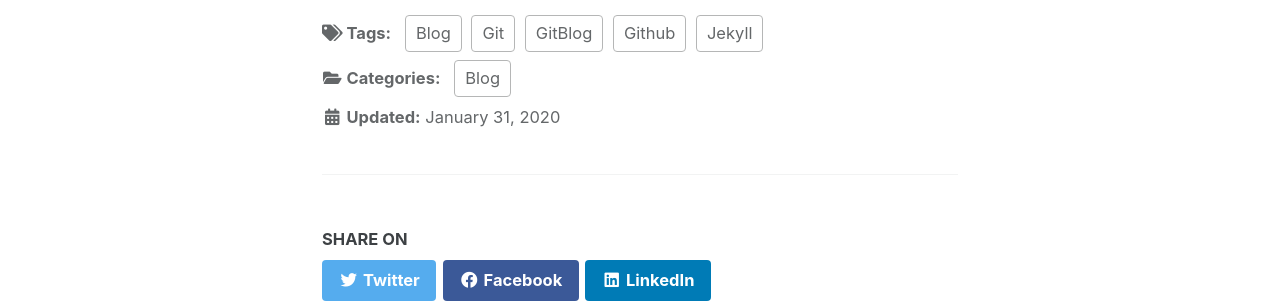
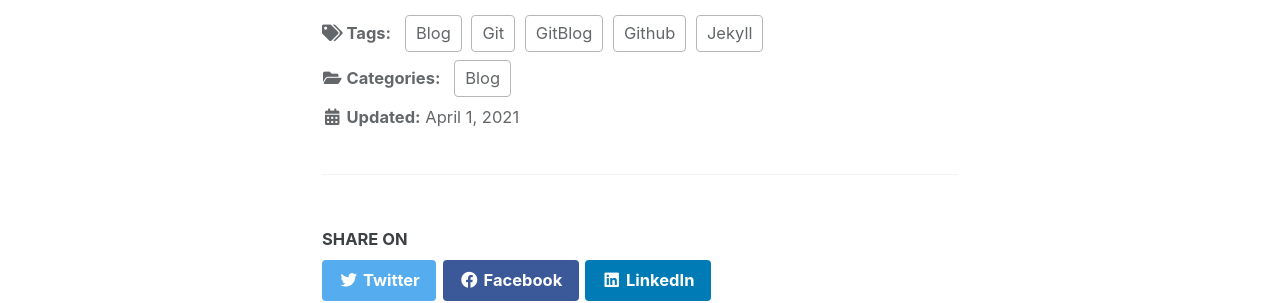
Before and after one commit to edw216/edw216.github.io, a Jekyll site: the page built from _posts/2021-03-31-gitblog-start.md, in a window 1280 px wide and 900 px high, scrolled down 8325 px. Shown: the part 245-548 px from the top of the window. Built offline with Jekyll 4.4.1, drawn with Linux system fonts in a browser that asks for light colours; cached includes are drawn as plain includes.

Commit message:
2021-04-01 update blog commit:

```diff
--- a/_posts/2021-03-31-gitblog-start.md
+++ b/_posts/2021-03-31-gitblog-start.md
@@ -10,7 +10,7 @@ toc: true
 toc_sticky: true
 
 date: 2021-03-31
-last_modified_at: 2020-01-31
+last_modified_at: 2021-04-01
 ---
 
 기존에 깃 블로그를 했었는데 관리를 너무 안하고 운영하는 방법을 잊어버려서 처음부터 다시 시작하기로 했습니다.<br>
@@ -82,7 +82,7 @@ repository name은 자신의 github 닉네임. github.io로 하시면 됩니다.
   자신의 깃주소는 저장소에서 주소복사하기 하시면 됩니다.<br>
   git clone을 통해서 해당 폴더위치에 원격저장소 폴더를 복제해줍니다.<br>
   복제한 폴더에 다운로드 받은 파일을 압축해제 해줍니다.<br><br>
-  이 후로는 [여기]()로 이동하셔서 진행하시면 됩니다.
+  이 후로는 [여기](#4-원격-저장소-연결)로 이동하셔서 진행하시면 됩니다.
 
 ### 2. 원격저장소와 같은 폴더를 직접 생성하기
 
```
